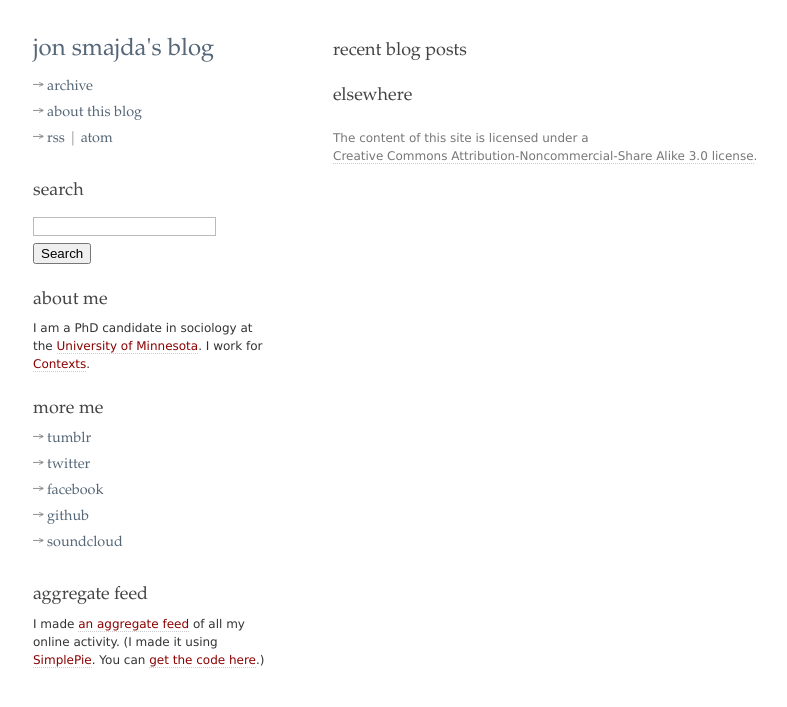
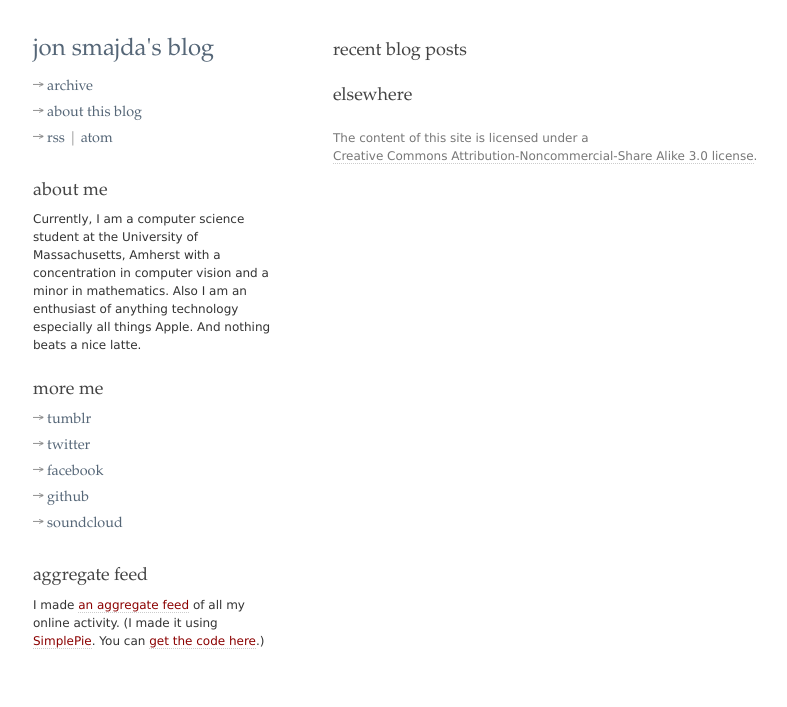
Before and after one commit to iann/website, a Jekyll site: the page built from index.html, in a window 1280 px wide. Shown: the top 707 px of the page, without its empty margins (15-802 px from the left). Built offline with Jekyll 4.4.1, drawn with Linux system fonts in a browser that asks for light colours; nearby versions of some CDN libraries; Markdown is read by kramdown in place of the engine named in the settings.

Commit message:
edit index

```diff
--- a/_layouts/default.html
+++ b/_layouts/default.html
@@ -9,17 +9,8 @@
                 <li><a href="/rss.xml">RSS</a> | <a href="/atom.xml">Atom</a></li>
             </ul>
 
-            <h3>search</h3>
-                <form method="get" action="http://www.google.com/search">
-                    <input type="text" id="search" class="ti" name="q" value="" />
-                    <input type="hidden" name="q" value="site:jon.smajda.com" />
-                    <input type="submit" value="Search" />
-                </form>
-
             <h3>about me</h3>
-            <p>I am a PhD candidate in sociology at the
-              <a href="http://www.soc.umn.edu">University of Minnesota</a>. I work for
-              <a href="http://contexts.org">Contexts</a>.</p>
+            <p>Currently, I am a computer science student at the University of Massachusetts, Amherst with a concentration in computer vision and a minor in mathematics. Also I am an enthusiast of anything technology especially all things Apple. And nothing beats a nice latte.
 
             <h3>more me</h3>
 
```
